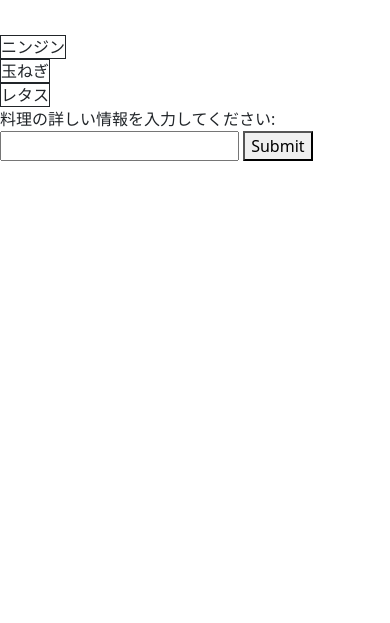
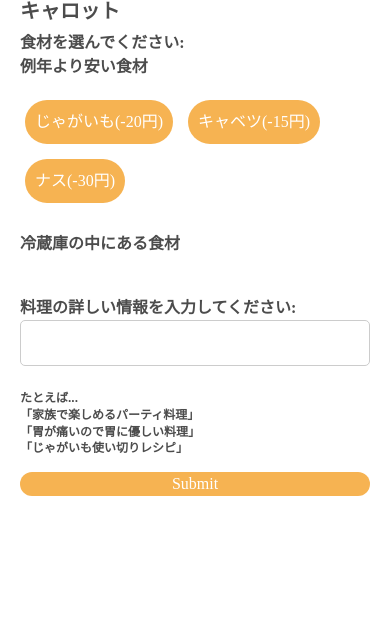
Before and after one commit to enbipaipu/firstproject, a Django app: page / in a window 390 px wide. Shown: the part 221-844 px from the top of the page. Run offline with Django 4.2, Linux system fonts and the light colour scheme.

Commit message:
Your commit message

```diff
--- a/firstproject/settings.py
+++ b/firstproject/settings.py
@@ -45,7 +45,7 @@
     'django.middleware.security.SecurityMiddleware',
     'django.contrib.sessions.middleware.SessionMiddleware',
     'django.middleware.common.CommonMiddleware',
-    'django.middleware.csrf.CsrfViewMiddleware',
+    #'django.middleware.csrf.CsrfViewMiddleware',
     'django.contrib.auth.middleware.AuthenticationMiddleware',
     'django.contrib.messages.middleware.MessageMiddleware',
     'django.middleware.clickjacking.XFrameOptionsMiddleware',
@@ -117,7 +117,7 @@
 # Static files (CSS, JavaScript, Images)
 # https://docs.djangoproject.com/en/4.2/howto/static-files/
 
-STATIC_URL = 'static/'
+STATIC_URL = '/static/'
 
 # Default primary key field type
 # https://docs.djangoproject.com/en/4.2/ref/settings/#default-auto-field
--- /dev/null
+++ b/make_menu/static/make_menu/style.css
@@ -0,0 +1,93 @@
+/* 全体のスタイル調整 */
+body {
+font-family: 'UDShinGoPr6N';
+background-color: #ffffff;
+color: #4C4C4C;
+padding: 20px;
+margin: 0;
+font-weight: 700;
+font-style:normal;
+font-size:16px;
+}
+
+h5 {
+font-weight: bold;
+}
+
+h6 {
+font-family: 'Arial', sans-serif;
+font-size: 12px;
+font-weight: bold;
+line-height: 1.4;
+}
+
+/* パソコン版のスタイル（デフォルト） */
+@media (min-width: 577px) {
+body {
+    padding-left: 20%;
+    padding-right: 20%;
+}
+}
+
+/* 詳細情報入力欄のスタイル */
+input[name="detail"] {
+width: 100%;
+padding: 10px;
+border-radius: 5px;
+border: 1px solid #ccc;
+box-sizing: border-box;
+}
+
+/* 食材のスタイル */
+.food-item {
+display: inline-block;
+padding: 10px;
+margin: 5px;
+background-color: #F6B352;
+color: white;
+border-radius: 50px;
+cursor: pointer;
+transition: background-color 0.3s ease;
+border: none;
+outline: none;
+font-weight: normal;
+}
+
+.food-item.selected {
+font-weight: bold;
+background-color: #4C4C4C;
+}
+
+.food-item:hover {
+background-color: #F6B352;
+}
+
+/* 横並びで折り返すスタイル */
+.food-container {
+display: flex;
+flex-wrap: wrap;
+gap: 5px; /* 要素間のスペースを調整 */
+}
+
+/* ボタンのスタイル */
+.submit-button {
+background-color: #F6B352;
+color: white;
+border: none; /* ボーダーを削除 */
+padding: 0px;
+font-size: 1rem;
+cursor: pointer;
+border-radius: 50px;
+transition: background-color 0.3s ease;
+display: block;
+width: 100%;
+margin-top: 20px; /* submitボタンの上に空白を追加 */
+}
+
+.submit-button:hover {
+background-color: #4C4C4C;
+}
+
+.submit-button {
+    margin-top: 15px; /* スマートフォンでは少し小さめのマージン */
+}
--- a/make_menu/templates/make_menu/index.html
+++ b/make_menu/templates/make_menu/index.html
@@ -7,6 +7,104 @@
     <title>Let`s make menu</title>
     <link href="https://cdn.jsdelivr.net/npm/bootstrap@5.3.0/dist/css/bootstrap.min.css" rel="stylesheet"
           integrity="sha384-9ndCyUaIbzAi2FUVXJi0CjmCapSmO7SnpJef0486qhLnuZ2cdeRhO02iuK6FUUVM" crossorigin="anonymous">
+    <link rel="stylesheet" href="/firstproject/make_menu/static/make_menu/style.css">
+
+    <style>
+        /* 全体のスタイル調整 */
+        body {
+            font-family: 'UDShinGoPr6N';
+            background-color: #ffffff;
+            color: #4C4C4C;
+            padding: 20px;
+            margin: 0;
+            font-weight: 700;
+            font-style:normal;
+            font-size:16px;
+        }
+
+        h5 {
+            font-weight: bold;
+        }
+
+        h6 {
+            font-family: 'Arial', sans-serif;
+            font-size: 12px;
+            font-weight: bold;
+            line-height: 1.4;
+        }
+
+        /* パソコン版のスタイル（デフォルト） */
+        @media (min-width: 577px) {
+            body {
+                padding-left: 20%;
+                padding-right: 20%;
+            }
+        }
+
+        /* 詳細情報入力欄のスタイル */
+        input[name="detail"] {
+            width: 100%;
+            padding: 10px;
+            border-radius: 5px;
+            border: 1px solid #ccc;
+            box-sizing: border-box;
+        }
+
+        /* 食材のスタイル */
+        .food-item {
+            display: inline-block;
+            padding: 10px;
+            margin: 5px;
+            background-color: #F6B352;
+            color: white;
+            border-radius: 50px;
+            cursor: pointer;
+            transition: background-color 0.3s ease;
+            border: none;
+            outline: none;
+            font-weight: normal;
+        }
+
+        .food-item.selected {
+            font-weight: bold;
+            background-color: #4C4C4C;
+        }
+
+        .food-item:hover {
+            background-color: #F6B352;
+        }
+
+        /* 横並びで折り返すスタイル */
+        .food-container {
+            display: flex;
+            flex-wrap: wrap;
+            gap: 5px; /* 要素間のスペースを調整 */
+        }
+
+        /* ボタンのスタイル */
+        .submit-button {
+            background-color: #F6B352;
+            color: white;
+            border: none; /* ボーダーを削除 */
+            padding: 0px;
+            font-size: 1rem;
+            cursor: pointer;
+            border-radius: 50px;
+            transition: background-color 0.3s ease;
+            display: block;
+            width: 100%;
+            margin-top: 20px; /* submitボタンの上に空白を追加 */
+        }
+
+        .submit-button:hover {
+            background-color: #4C4C4C;
+        }
+
+            .submit-button {
+                margin-top: 15px; /* スマートフォンでは少し小さめのマージン */
+            }
+
+    </style>
 
     <script>
         function toggleInputValue(element, foodName, inputFieldId) {
@@ -16,24 +114,20 @@
 
             // 食材名がすでにリストに存在するかどうかを確認
             const index = foodList.indexOf(foodName);
-            const isSelected = element.getAttribute('data-selected') === 'true';
+            const isSelected = element.classList.contains('selected');
 
             if (isSelected) {
                 // 選択されている場合、リストから削除
                 if (index > -1) {
                     foodList.splice(index, 1);
                 }
-                element.setAttribute('data-selected', 'false');
-                element.style.fontWeight = 'normal';  // 例としてスタイルを変更
-                element.style.backgroundColor = 'white';
+                element.classList.remove('selected');
             } else {
                 // 選択されていない場合、リストに追加
                 if (index === -1) {
                     foodList.push(foodName);
                 }
-                element.setAttribute('data-selected', 'true');
-                element.style.fontWeight = 'bold';  // 例としてスタイルを変更
-                element.style.backgroundColor = 'aqua';
+                element.classList.add('selected');
             }
 
             // リストを再度文字列に変換してフィールドに設定
@@ -43,40 +137,53 @@
 </head>
 
 <body>
+    <img src="images." alt="サンプル画像" width="300" height="200">
+
     {% if text %}
     <h5>{{ text }}</h5>
     {% endif %}
 
-    {% if refrigerator and cheaper %}
+    {% if refrisgerator and cheaper %}
     <form action="{% url 'make_menu:result' %}" method="post">
         {% csrf_token %}
 
         <label for="input1">食材を選んでください:</label>
 
-
         <p>例年より安い食材</p>
         <!--type="hidden" でinputタグを見えなくしています-->
         <input type="hidden" id="input1" name="select_cheaper" value="">
+        <div class="food-container">
+            {% for food in cheaper %}
+            <span class="food-item" data-selected="false" onclick="toggleInputValue(this, '{{ food }}', 'input1')">{{ food }}</span>
+            {% endfor %}
+        </div>
+
         <br />
-        {% for food in cheaper %}
-        <span class="food-item border border-dark" data-selected="false" onclick="toggleInputValue(this, '{{ food }}', 'input1')">{{ food }}</span><br>
-        {% endfor %}
-
-
 
         <p>冷蔵庫の中にある食材</p>
         <input type="hidden" id="input2" name="select_refrigerator" value="">
+        <div class="food-container">
+            {% for food in refrigerator %}
+            <span class="food-item" data-selected="false" onclick="toggleInputValue(this, '{{ food }}', 'input2')">{{ food }}</span>
+            {% endfor %}
+        </div>
+
         <br />
-        {% for food in refrigerator %}
-        <span class="food-item border border-dark" data-selected="false" onclick="toggleInputValue(this, '{{ food }}', 'input2')">{{ food }}</span><br>
-        {% endfor %}
-
-
 
         <label for="input3">料理の詳しい情報を入力してください:</label>
         <input type="text" id="input3" name="detail">
 
-        <button type="submit">Submit</button>
+        <br />
+        <br />
+
+        <h6>
+        たとえば...<br />
+        「家族で楽しめるパーティ料理」<br />
+        「胃が痛いので胃に優しい料理」<br />
+        「じゃがいも使い切りレシピ」<br />
+        </h6>
+
+        <button type="submit" class="submit-button">Submit</button>
     </form>
     {% endif %}
 </body>
--- a/make_menu/templates/make_menu/result.html
+++ b/make_menu/templates/make_menu/result.html
@@ -5,6 +5,7 @@
     <meta charset="utf-8">
     <meta name="viewport" content="width=device-width, initial-scale=1">
     <title>Result Page</title>
+    <link rel="stylesheet" href="/firstproject/make_menu/templates/make_menu/css/result.css">
 </head>
 
 <body>
--- a/make_menu/views.py
+++ b/make_menu/views.py
@@ -9,8 +9,8 @@
     ingredientsInRefrigerator = ["ニンジン", "玉ねぎ", "レタス"]
     CheaperFoods = ["じゃがいも(-20円)", "キャベツ(-15円)", "ナス(-30円)"]
     request = request
-    context = {"text": "hello world",
-        "refrigerator": ingredientsInRefrigerator,
+    context = {"text": "キャロット",
+        "refrisgerator": ingredientsInRefrigerator,
         "cheaper": CheaperFoods,
     }
     return render(request, "make_menu/index.html", context)
```
Also changed, not shown: make_menu/templates/make_menu/css/index.css (deleted, +0 -56 lines), make_menu/templates/make_menu/css/result.css (added, +73 -0 lines), make_menu/templates/make_menu/images/20240905150859.png (added).
